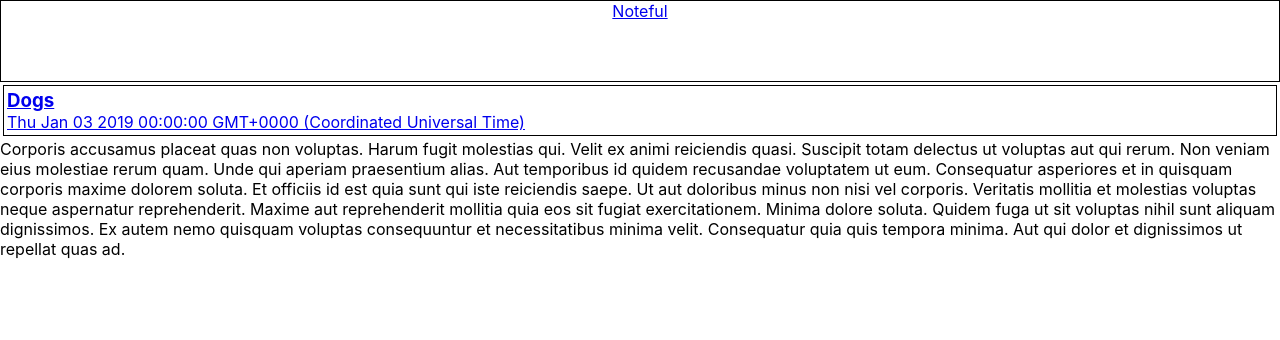
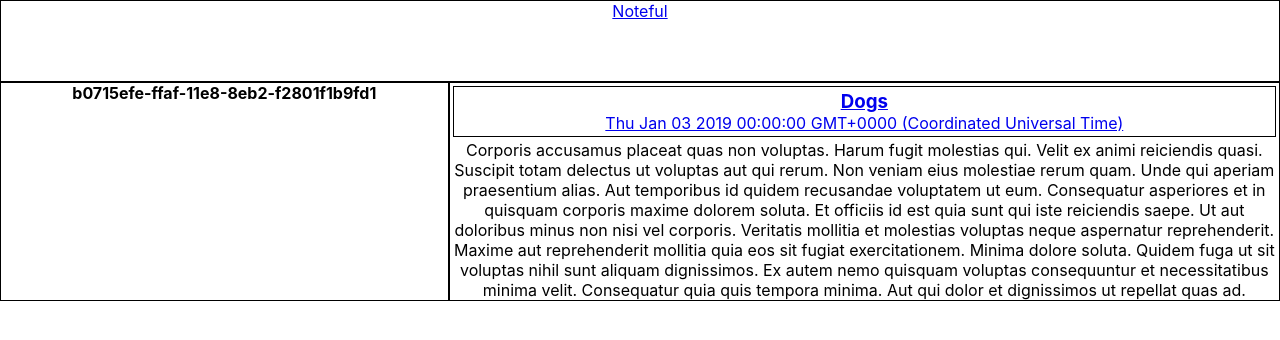
Before and after one commit to thinkful-ei-iguana/Javi-Michael-noteful, a React (Create React App) app: page /notes/cbc787a0-ffaf-11e8-8eb2-f2801f1b9fd1 in a window 1280 px wide. Shown: the top 340 px of the page. Built offline with nearby package versions, Linux system fonts and the light colour scheme.

Commit message:
added list id to note view.

```diff
--- a/src/components/NoteView.js
+++ b/src/components/NoteView.js
@@ -5,7 +5,11 @@
   console.log("noteView:", props);
 
   return (
-    <div>
+    <div id="wrapper">
+      <section>
+        <h4>{props.notes.folderId}</h4>
+      </section>
+      <main>
         <Note
           name={props.notes.name}
           key={props.notes.id}
@@ -13,6 +17,7 @@
           id={props.notes.id}
         />
         <p>{props.notes.content}</p>
+      </main>
     </div>
   );
 }
```
Lines whose indentation alone changed are shown as unchanged.
